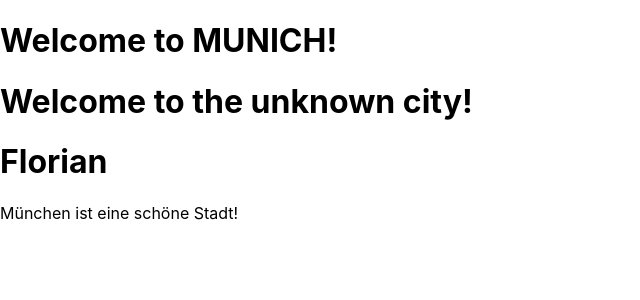
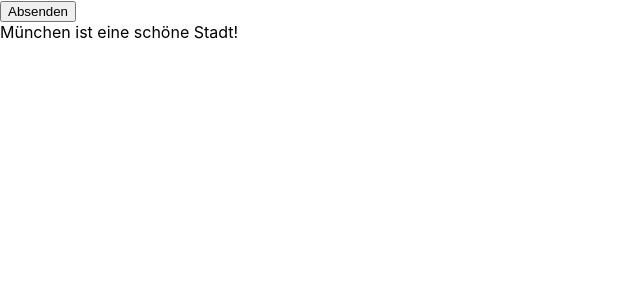
Before and after one commit to SuoraGmbH/react-days-2022-03, a React (Create React App) app: page / in a window 1280 px wide. Shown: the top 300 px of the page, without its empty margins (0-640 px from the left). Built offline with nearby package versions, Linux system fonts and the light colour scheme.

Commit message:
Added TimeEntryForm

```diff
--- a/src/App.tsx
+++ b/src/App.tsx
@@ -2,6 +2,7 @@ import React from "react";
 import TimeEntryView from "./components/TimeEntryView";
 import Welcome from "./components/Welcome";
 import { TimeEntry } from "./domain/TimeEntry";
+import TimeEntryForm from "./components/TimeEntryForm";
 
 function App() {
   const timeEntry: TimeEntry = {
@@ -13,9 +14,7 @@ function App() {
 
   return (
     <div>
-      <Welcome city="Munich" />
-      <Welcome />
-      <h1>Florian</h1>
+      <TimeEntryForm />
       <TimeEntryView timeEntry={timeEntry} />
     </div>
   );
--- /dev/null
+++ b/src/components/TimeEntryForm.tsx
@@ -0,0 +1,16 @@
+import React from "react";
+
+const TimeEntryForm = () => {
+  const handleSubmit = (event: React.FormEvent<HTMLFormElement>) => {
+    event.preventDefault();
+    console.log("Hello World");
+  };
+
+  return (
+    <form onSubmit={handleSubmit}>
+      <button type="submit">Absenden</button>
+    </form>
+  );
+};
+
+export default TimeEntryForm;
```
